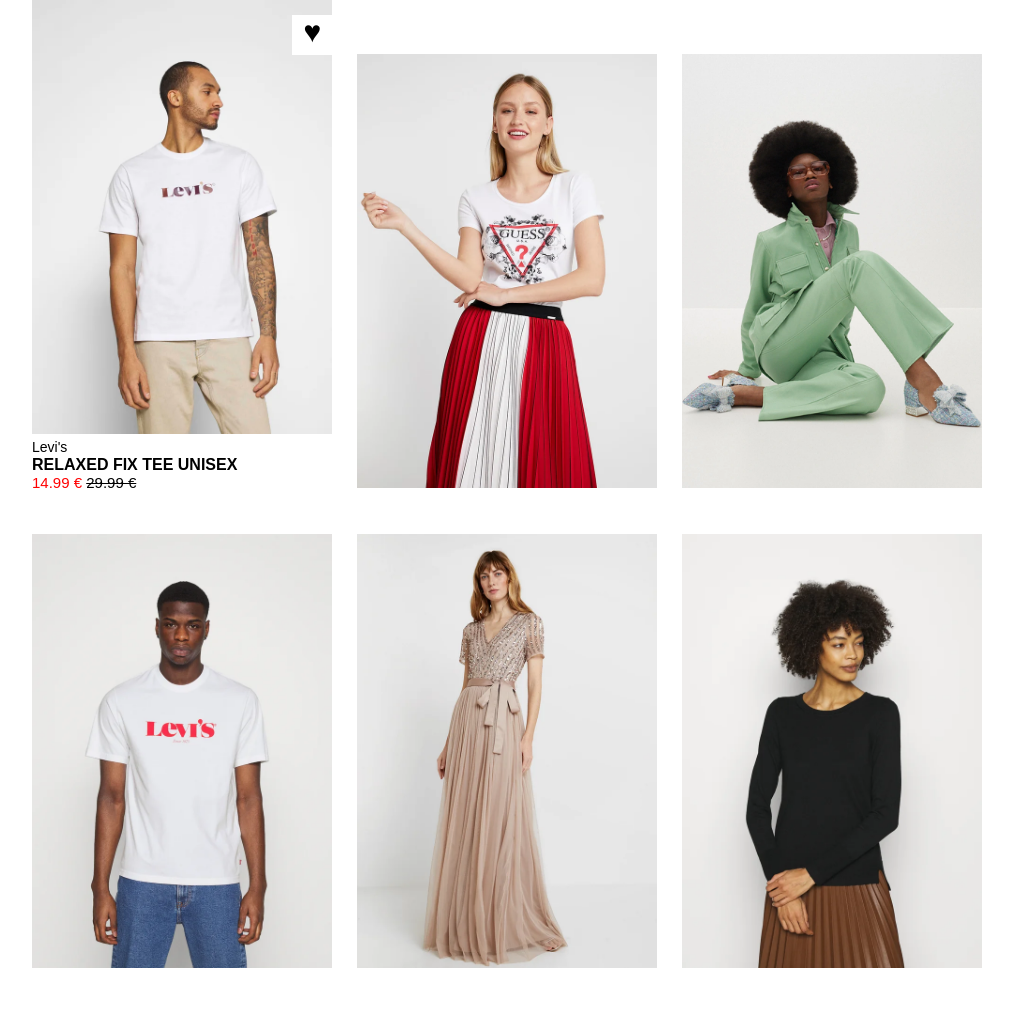
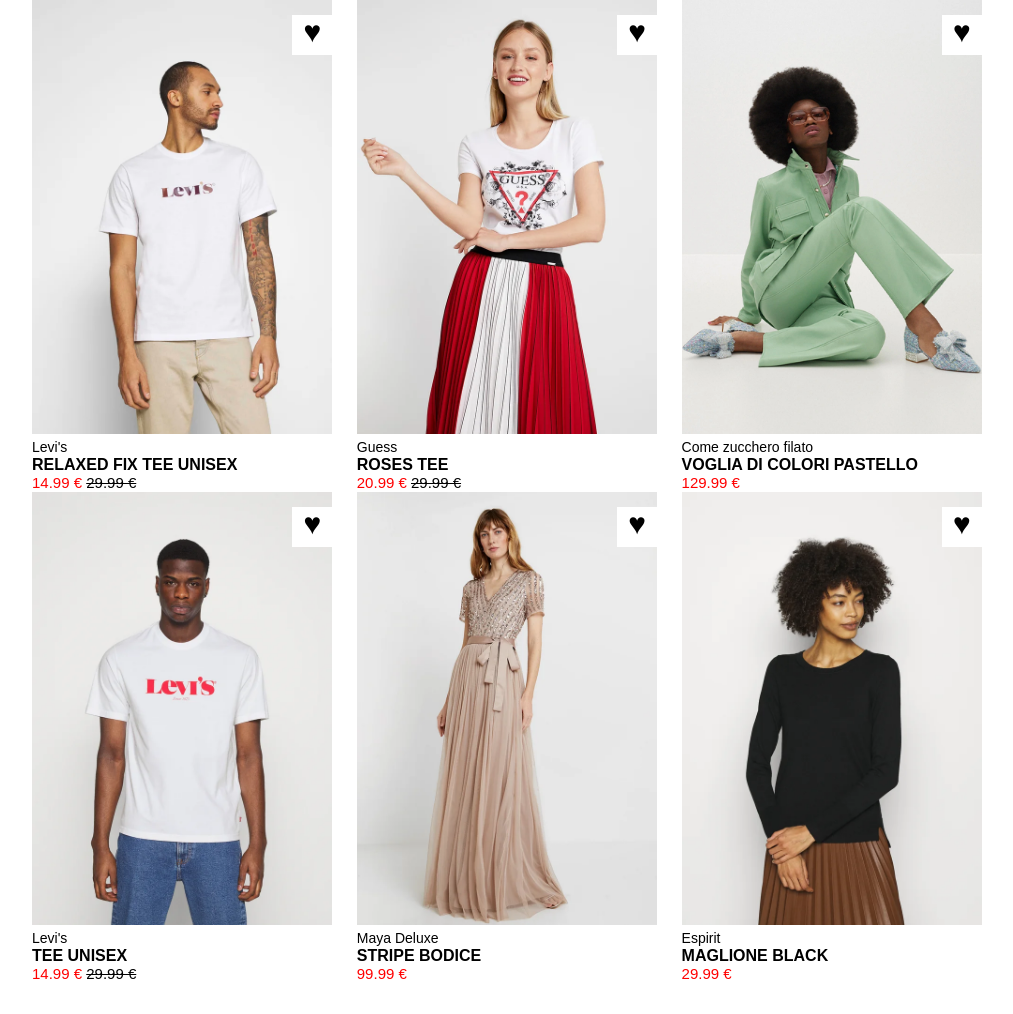
Before and after one commit to santocaridi99/html-css-boolando, a plain HTML site: page index.html in a window 1280 px wide. Shown: the whole page, without its empty margins (118-1131 px from the left). After the commit the page ends 983 px from the top, so only its background shows below. Drawn offline with Linux system fonts and the light colour scheme.

```diff
--- a/index.html
+++ b/index.html
@@ -10,6 +10,7 @@
 <body>
     <!-- contenitore che avrà le nostre cards -->
     <div class="contenitore">
+        <!-- prima card -->
         <div class="card">
              <img class="fronte" src="./img/1.webp" alt="imgfronte1">
              <img class="retro" src="./img/1b.webp" alt="imgretro1">
@@ -19,32 +20,60 @@
                  <span class="scontato">29.99 € </span>
             </div>
             <div class="cuore">&hearts;</div>
+        </div>
 
-
-
-
-
-
-        </div>
+        <!-- seconda card -->
         <div class="card">
             <img class="fronte" src="./img/2.webp" alt="imgfronte2">
             <img class="retro" src="./img/2b.webp" alt="imgretro2">
+            <span class="marche">Guess</span>
+             <h4>ROSES TEE</h4>
+             <div class="prezzo">20.99 €
+                 <span class="scontato">29.99 € </span>
+            </div>
+            <div class="cuore">&hearts;</div>
         </div>
+
+        <!-- terza card -->
         <div class="card">
             <img class="fronte" src="./img/3.webp" alt="imgfronte3">
             <img class="retro" src="./img/3b.webp" alt="imgretro3">
+            <span class="marche">Come zucchero filato</span>
+             <h4>VOGLIA DI COLORI PASTELLO</h4>
+             <div class="prezzo">129.99 €</div>
+            <div class="cuore">&hearts;</div>
         </div>
+
+        <!-- quarta card -->
         <div class="card">
             <img class="fronte" src="./img/4.webp" alt="imgfronte4">
             <img class="retro" src="./img/4b.webp" alt="imgretro4">
+            <span class="marche">Levi's</span>
+             <h4>TEE UNISEX</h4>
+             <div class="prezzo">14.99 €
+                 <span class="scontato">29.99 € </span>
+            </div>
+            <div class="cuore">&hearts;</div>
         </div>
+
+        <!-- quinta card -->
         <div class="card">
             <img class="fronte" src="./img/5.webp" alt="imgfronte5">
             <img class="retro" src="./img/5b.webp" alt="imgretro5">
+            <span class="marche">Maya Deluxe</span>
+             <h4>STRIPE BODICE</h4>
+             <div class="prezzo">99.99 €</div>
+            <div class="cuore">&hearts;</div>
         </div>
+
+        <!-- sesta card -->
         <div class="card">
             <img class="fronte" src="./img/6.webp" alt="imgfronte6">
             <img class="retro" src="./img/6b.webp" alt="imgretro6">
+            <span class="marche">Espirit</span>
+             <h4>MAGLIONE BLACK</h4>
+             <div class="prezzo">29.99 €</div>
+            <div class="cuore">&hearts;</div>
         </div>
     </div>
 </body>
```
